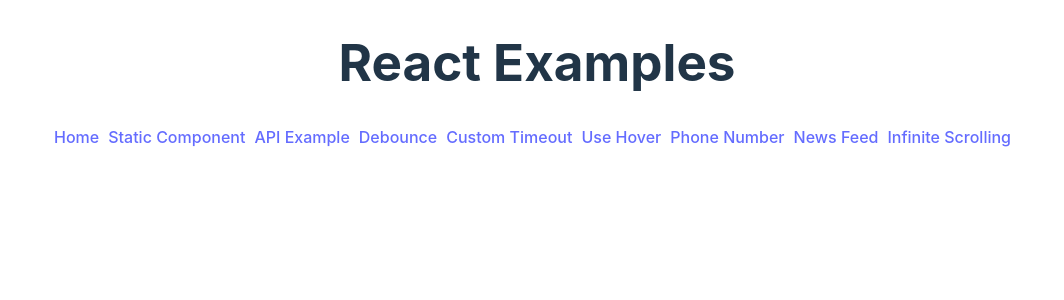
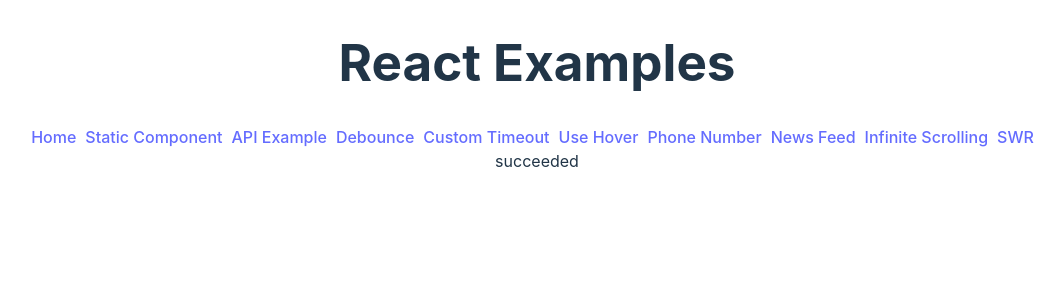
Before and after one commit to neerajrd25/react-problems, a React (Vite) app: page /swr in a window 1280 px wide. Shown: the top 300 px of the page, without its empty margins (103-1167 px from the left). Built offline with nearby package versions, Linux system fonts and the light colour scheme.

Commit message:
SWR Hook

```diff
--- a/src/App.tsx
+++ b/src/App.tsx
@@ -9,6 +9,7 @@
 import PhoneNumber from './components/PhoneNumberInput';
 import { NewsFeed } from './components/NewsFeed';
 import { InfiniteScrolling } from './components/InfiniteScrolling';
+import { SWR } from './components/SWR';
 
 const navlinks = [
   { path: '/', name: 'Home', component: <Home /> },
@@ -19,7 +20,9 @@
   { path: '/hover', name: 'Use Hover',  component: <Hover /> },
   { path: '/phone-number', name: 'Phone Number',  component: <PhoneNumber /> },
   { path: '/newsfeed', name: 'News Feed',  component: <NewsFeed /> },
-  { path: '/infinite-scrolling', name: 'Infinite Scrolling',  component: <InfiniteScrolling /> }
+  { path: '/infinite-scrolling', name: 'Infinite Scrolling',  component: <InfiniteScrolling /> },
+  { path: '/swr', name: 'SWR',  component: <SWR /> }
+
 
 ];
 
--- a/src/components/Debounce.tsx
+++ b/src/components/Debounce.tsx
@@ -1,6 +1,6 @@
 import { useEffect, useRef, useState } from 'react';
-import category from '../data/category.json';
 import useDebounce from '../hooks/debounce.hook';
+import category from '../../public/data/category.json';
 
 export const Debounce = () => {
   const [data, setData] = useState(category);
--- /dev/null
+++ b/src/components/SWR.tsx
@@ -0,0 +1,13 @@
+import axios from 'axios';
+import category from '../data/category.json';
+import { useSWR } from '../hooks/swr.hook';
+
+export const SWR = () => {
+  const url = Math.random() > 0.5 ? '/data/category.json' : 'https://fjdnjndjcn.com';
+  const fetcher = () => axios.get(url);
+  const { data, error } = useSWR('/api', fetcher)
+  if (error) console.log(error);
+  if (error) return <div>failed</div>
+  if (!data) return <div>loading</div>
+  return <div>succeeded</div>
+}
--- /dev/null
+++ b/src/hooks/swr.hook.ts
@@ -0,0 +1,20 @@
+import { useEffect, useMemo, useState } from "react";
+
+export function useSWR<T = any, E = any>(
+  _key: string,
+  fetcher: () => T | Promise<T>
+): {
+  data?: T
+  error?: E
+} {
+  // your code here
+  const [data, setData] = useState<T>();
+  const [error, setError] = useState<E>();
+  const result = useMemo(fetcher, [_key]);
+  useEffect(() => {
+    Promise.resolve(fetcher()).then((data) => setData(data)).catch(e => setError(e))
+  }, [])
+  return { data: result instanceof Promise ? data : result, error }
+
+
+}
```
Also changed, not shown: public/data/category.json (renamed from src/data/category.json).
